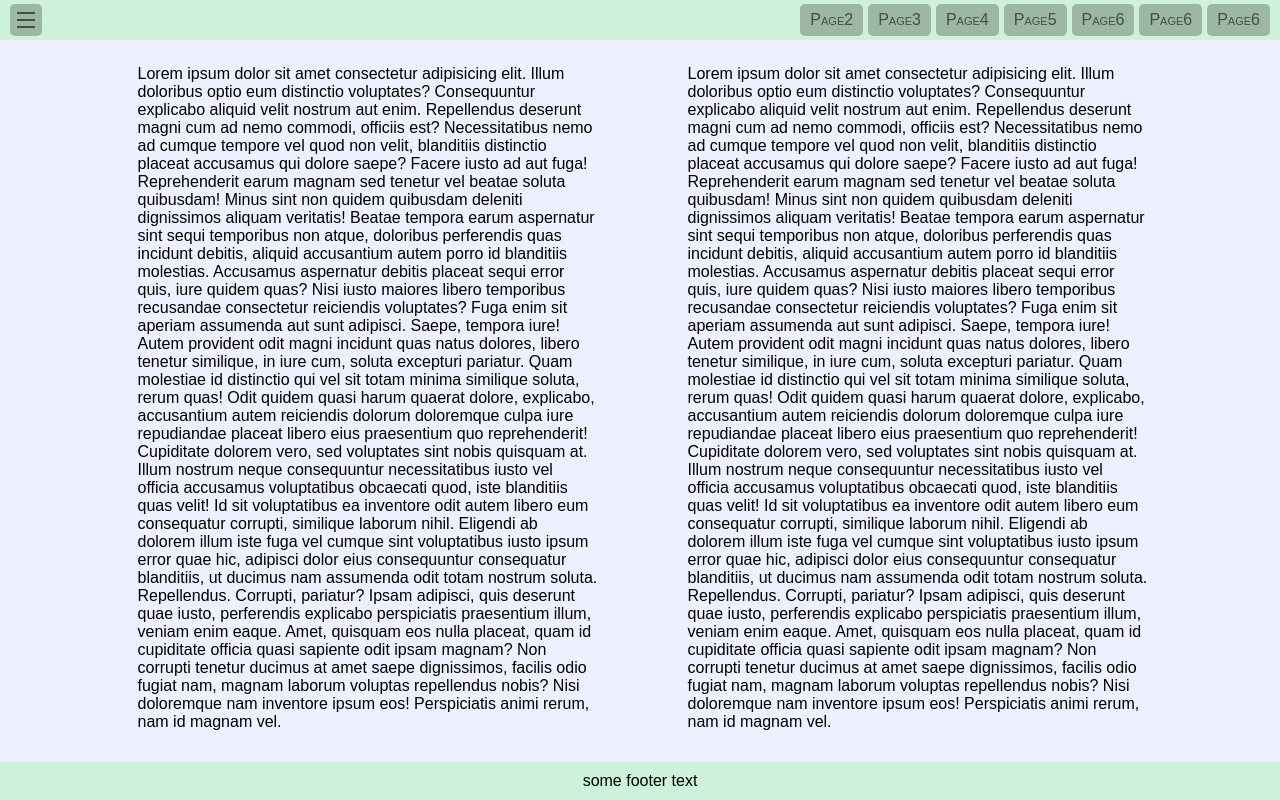
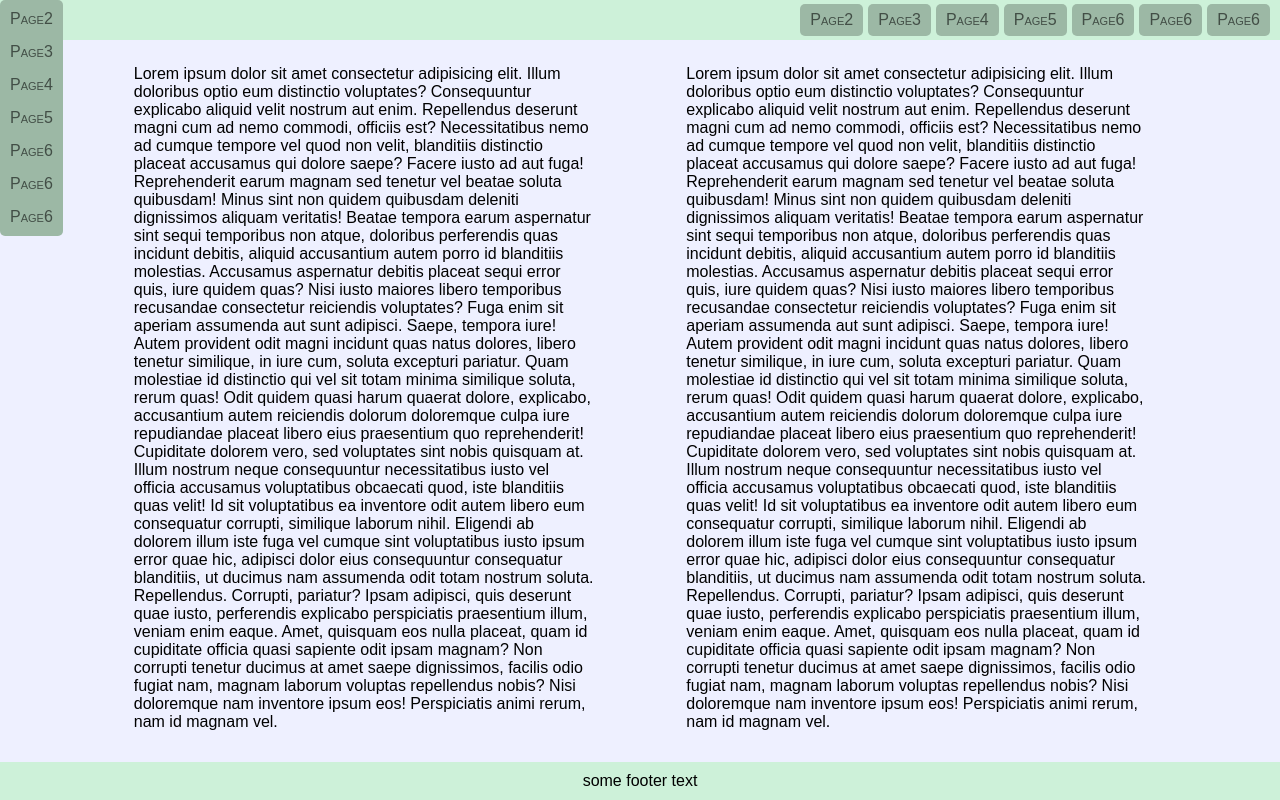
Before and after one commit to Kwshal/Website-1, a plain HTML site: page index.html in a window 1280 px wide. Both pictures are taken after a click on the button 26 px from the left and 20 px from the top of the page. Drawn offline with Linux system fonts and the light colour scheme.

Commit message:
update 0.0.1

```diff
--- a/index.html
+++ b/index.html
@@ -11,13 +11,24 @@
 
 <body>
      <header>
-          <button class="burger-menu-btn">
+          <button id="burger-menu-btn">
                <span class="bread"></span>
                <span class="bread"></span>
                <span class="bread"></span>
           </button>
 
           <!-- ! TODO: TOdo ADD burger-menu -->
+
+          <menu id="burger-menu">
+               <a target="_blank" href="page2.html">Page2</a>
+               <a target="_blank" href="page3.html">Page3</a>
+               <a target="_blank" href="page4.html">Page4</a>
+               <a target="_blank" href="page5.html">Page5</a>
+               <a target="_blank" href="page5.html">Page6</a>
+               <a target="_blank" href="page5.html">Page6</a>
+               <a target="_blank" href="page5.html">Page6</a>
+
+          </menu>
 
 
 
@@ -34,9 +45,6 @@
           </nav>
      </header>
      <main id="main-container">
-          <menu class="burger-menu">
-
-          </menu>
           <section class="section1">
                Lorem ipsum dolor sit amet consectetur adipisicing elit. Illum doloribus optio eum distinctio voluptates?
                Consequuntur explicabo aliquid velit nostrum aut enim. Repellendus deserunt magni cum ad nemo commodi,
--- a/script.js
+++ b/script.js
@@ -0,0 +1,18 @@
+
+
+var burgerMenuBtn = document.getElementById("burger-menu-btn");
+var burgerMenu = document.getElementById("burger-menu");
+
+document.addEventListener("click", (e) => {
+     if (!burgerMenu.contains(e.target) && !burgerMenuBtn.contains(e.target)) {
+          burgerMenu.style.display = "none";
+     }
+})
+
+burgerMenuBtn.addEventListener("click", () => {
+     Object.assign(burgerMenu.style, {
+          display: "flex",
+          transition: "height 0.9s ease, width 0.9s ease",
+          maxWidth: "clamp(300px, 40vw, 350px)",
+     });
+})
--- a/style.css
+++ b/style.css
@@ -113,7 +113,7 @@ footer {
     background-color: #cdf1d9;
 }
 
-.burger-menu-btn {
+#burger-menu-btn {
     display: flex;
     flex-direction: column;
     justify-content: center;
@@ -131,11 +131,58 @@ footer {
     cursor: pointer;
     padding: 5px;
     border: none;
+    position: relative;
 }
 
-.burger-menu {
+#burger-menu {
+    max-height: 100vh;
+    /* width: clamp(300px, 40vw, 500px); */
+    max-width: 0px;
+    background-color: #9cb8a5;
+    position: fixed;
+    top: 0;
+    left: 0;
+    display: none;
+    flex-direction: column;
+    gap: 5px;
+    border-radius: 5px;
+    padding: 5px;
+    overflow: hidden;
+    overflow-y: scroll;
+}
+#burger-menu a {
+    text-decoration: none;
+    color: #424e46;
+    padding: 5px;
 
 }
+
+/* #burger-menu a:hover {
+    background-color: #424e46;
+    color: #9cb8a5;
+}
+
+#burger-menu-btn:hover {
+    background-color: #424e46;
+}
+
+#burger-menu-btn:hover .bread {
+    background-color: #9cb8a5;
+    position: absolute;
+}
+
+#burger-menu-btn:hover .bread:nth-child(1) {
+    transform: rotate(45deg);
+}
+
+#burger-menu-btn:hover .bread:nth-child(3) {
+    transform: rotate(-45deg);
+}
+
+#burger-menu-btn:hover .bread:nth-child(2) {
+     opacity: 0;
+} */
+
 
 .bread {
     width: 80%;
```
Also changed, not shown: leart.txt (added), texts.txt (added).
